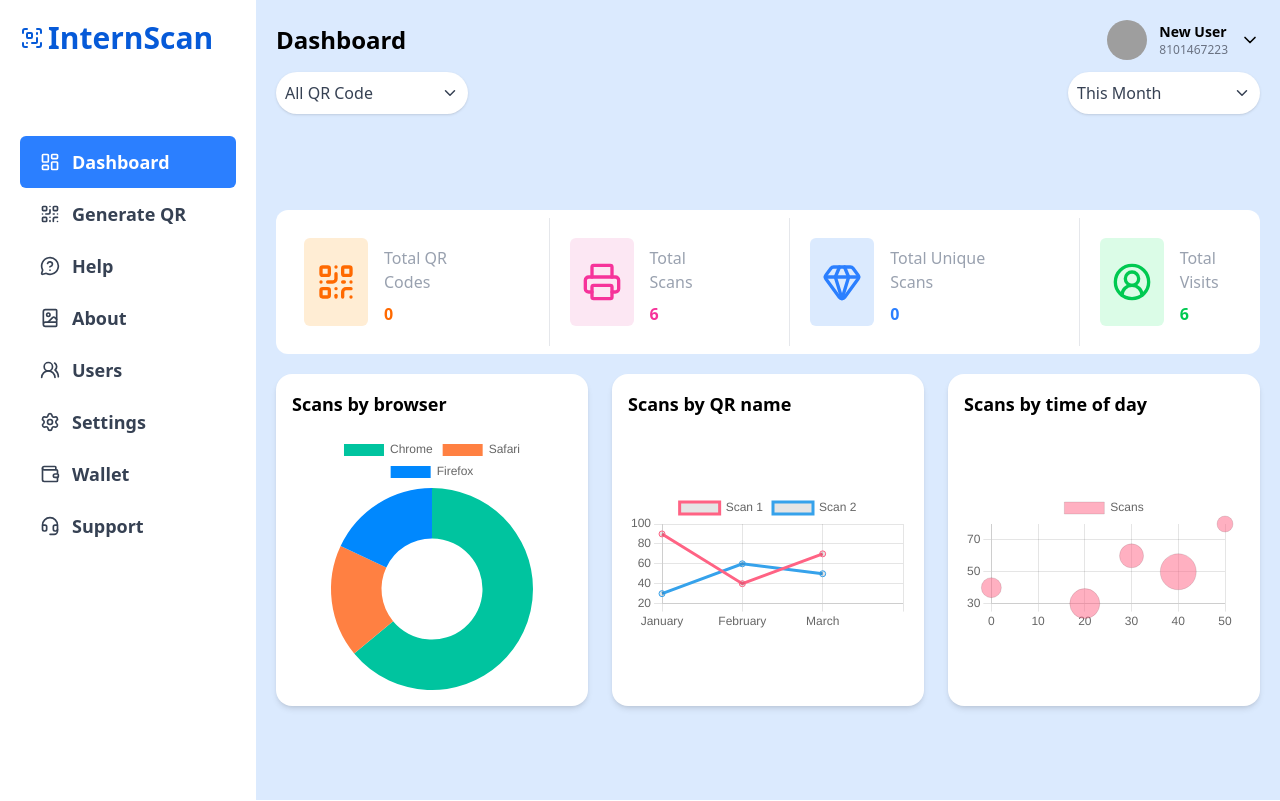
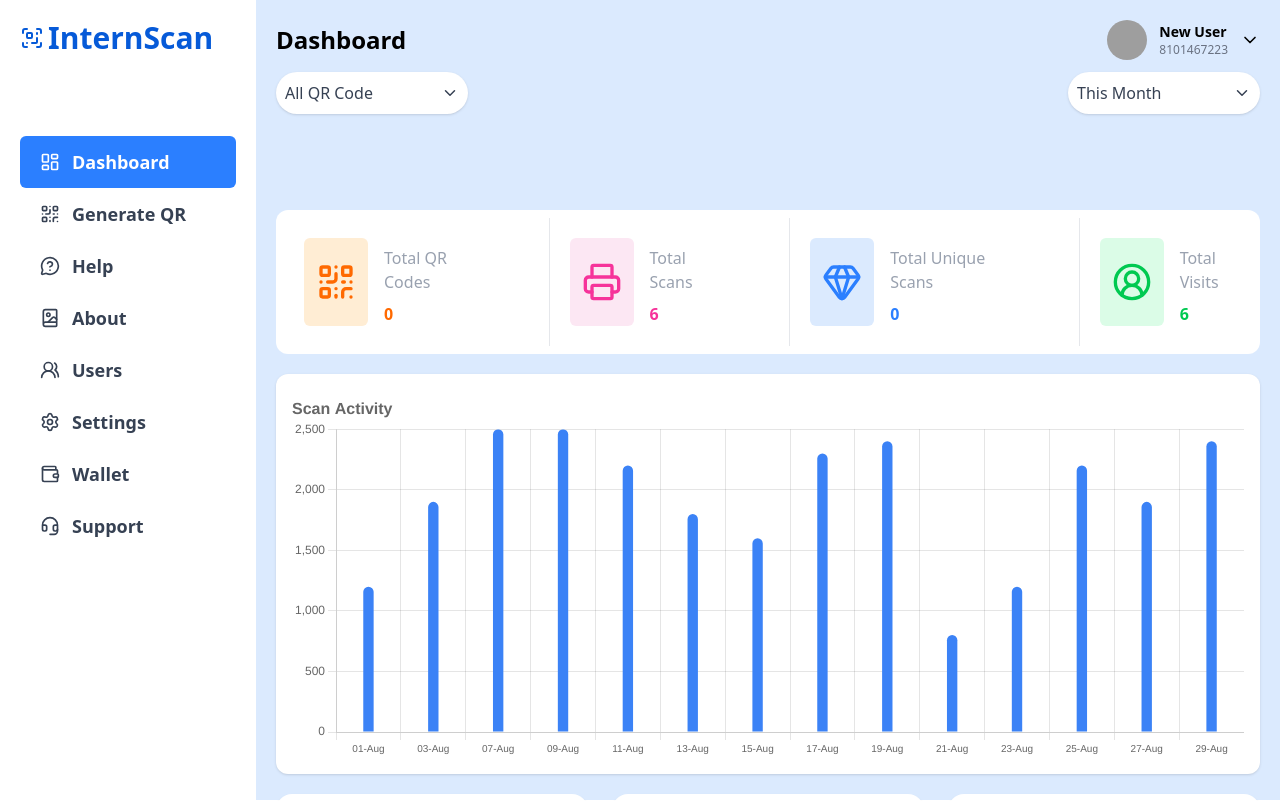
Before and after one commit to unizap-g/intern-uniqr-fe, a React (Vite) app in the folder frontend/: page /dashboard in a window 1280 px wide. Shown: the top 801 px of the page. Built offline with nearby package versions, Linux system fonts and the light colour scheme; grey boxes are pictures that could not be loaded.

Commit message:
Added Dashboard 2

```diff
--- /dev/null
+++ b/frontend/src/components/Dashboard2.jsx
@@ -0,0 +1,81 @@
+import {
+  Chart as ChartJS,
+  CategoryScale,
+  LinearScale,
+  BarElement,
+  Title,
+  Tooltip,
+  Legend,
+} from "chart.js";
+import { Bar } from "react-chartjs-2";
+
+ChartJS.register(CategoryScale, LinearScale, BarElement, Title, Tooltip, Legend);
+
+const Dashboard2 = () => {
+  const data = {
+    labels: [
+      "01-Aug",
+      "03-Aug",
+      "07-Aug",
+      "09-Aug",
+      "11-Aug",
+      "13-Aug",
+      "15-Aug",
+      "17-Aug",
+      "19-Aug",
+      "21-Aug",
+      "23-Aug",
+      "25-Aug",
+      "27-Aug",
+      "29-Aug",
+    ],
+    datasets: [
+      {
+        data: [
+          1200, 1900, 2500, 2500, 2200, 1800, 1600,
+          2300, 2400, 800, 1200, 2200, 1900, 2400,
+        ],
+        backgroundColor: "rgba(59, 130, 246, 1)",
+        borderRadius: 8,
+        barPercentage: 0.2,
+      },
+    ],
+  };
+
+  const options = {
+    responsive: true,
+    maintainAspectRatio: false,
+    plugins: {
+      legend: { display: false },
+      title: {
+        display: true,
+        text: "Scan Activity",
+        font: {
+          size: 16,
+          weight: "bold",
+          lineHeight: 1.2,
+        },
+        align: "start",
+      },
+    },
+    scales: {
+      y: {
+        min: 0,
+        max: 2500,
+      },
+      x: {
+        ticks: {
+          font: { size: 10 },
+        },
+      },
+    },
+  };
+
+  return (
+    <div className="bg-white p-4 rounded-xl shadow h-100">
+      <Bar data={data} options={options} />
+    </div>
+  );
+};
+
+export default Dashboard2;
--- a/frontend/src/components/MainDeshboard.jsx
+++ b/frontend/src/components/MainDeshboard.jsx
@@ -4,6 +4,7 @@ import Dashboard3 from './Dashboard3'
 import DisplayData from './DisplayData'
 import QrSelect from './QrSelect'
 import MonthOption from './MonthOption'
+import Dashboard2 from './Dashboard2'
 const MainDashboard = () => {
   return (
     <div className="bg-blue-100 w-4/5 h-screen p-5">
@@ -15,6 +16,10 @@ const MainDashboard = () => {
       <div className='mt-5 mb-5'>
         <DisplayData />
       </div>
+
+      <div className='mb-5'>
+        <Dashboard2/>
+      </div>
       <Dashboard3 />
     </div>
   )
```
